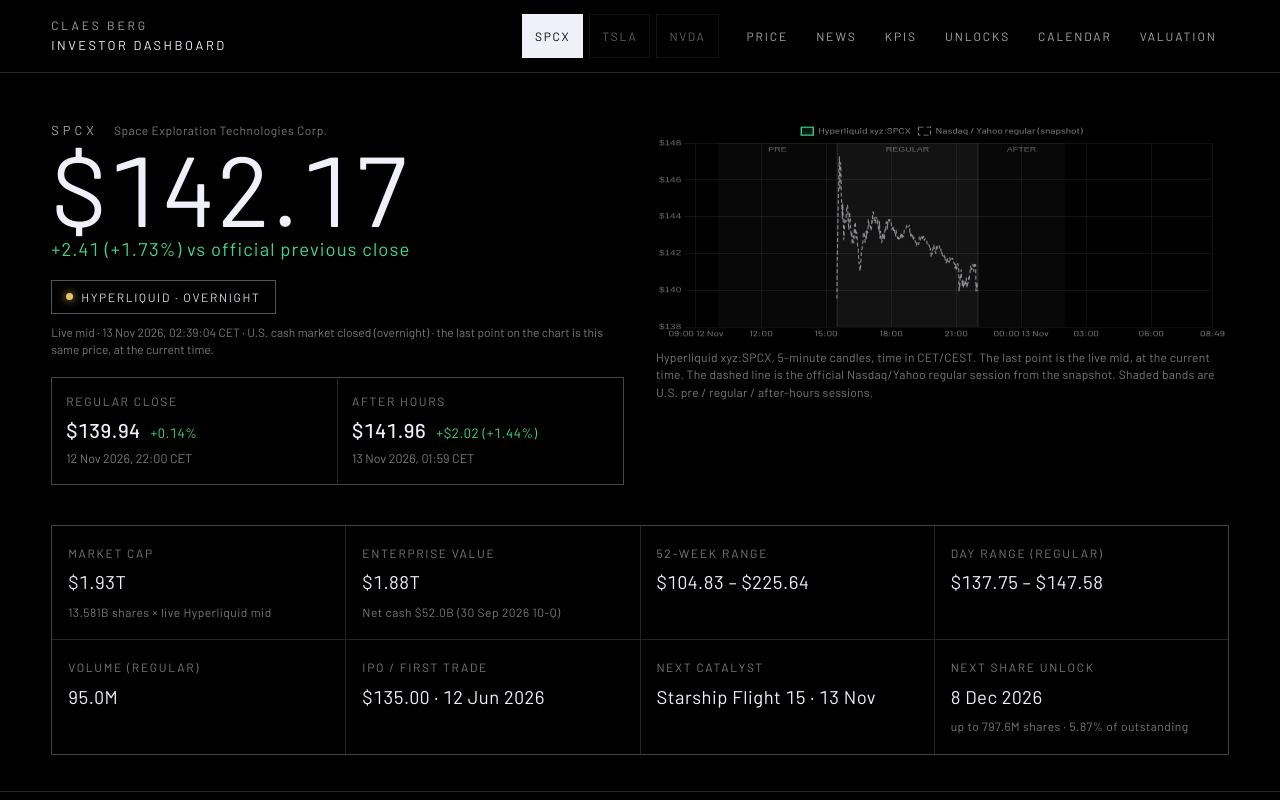
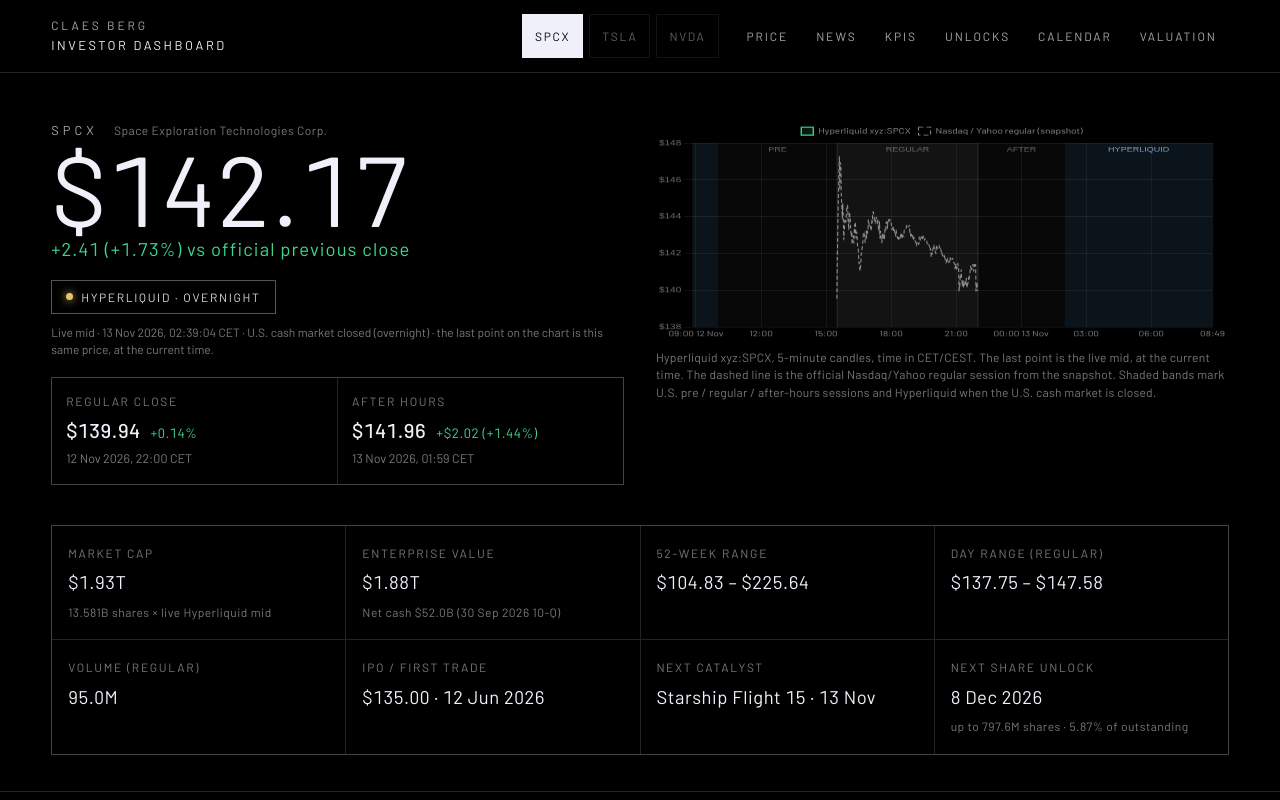
Before and after one commit to claesberg-sketch/investor-dashboard, a plain HTML site: page index.html in a window 1280 px wide. Shown: the top 800 px of the page. Drawn offline with Linux system fonts and the light colour scheme; no server answers.

Commit message:
Label Hyperliquid sessions on the price chart and use a green live dot

```diff
--- a/css/style.css
+++ b/css/style.css
@@ -82,7 +82,9 @@ code,pre{font-family:ui-monospace,SFMono-Regular,Menlo,Consolas,monospace}
   font-size:var(--label);letter-spacing:.14em;text-transform:uppercase;color:var(--fg-90);
   margin-top:16px;line-height:1.35;
 }
+/* Default green = live feed (official last sale or live Hyperliquid). */
 .session-badge .dot{width:7px;height:7px;border-radius:50%;background:var(--up);box-shadow:0 0 8px var(--up)}
+/* Yellow only when the displayed feed is loading, stale, or disconnected. */
 .session-badge.closed .dot{background:var(--warn);box-shadow:0 0 8px var(--warn)}
 .session-badge.fallback .dot{background:var(--warn);box-shadow:0 0 8px var(--warn)}
 .asof{margin-top:10px;font-size:0.75rem;color:var(--fg-50);line-height:1.45}
--- a/index.html
+++ b/index.html
@@ -5,7 +5,7 @@
   <meta name="viewport" content="width=device-width, initial-scale=1, viewport-fit=cover">
   <meta name="description" content="Unofficial personal investor dashboard for SpaceX (Nasdaq: SPCX), built for Claes Berg. Not affiliated with Space Exploration Technologies Corp.">
   <title>SPCX · Investor Dashboard · Claes Berg</title>
-  <link rel="stylesheet" href="css/style.css?v=5fea062-20261113013904">
+  <link rel="stylesheet" href="css/style.css?v=1fc2854-20261113074851">
   <meta name="theme-color" content="#000000">
   <meta name="robots" content="noindex,nofollow">
 </head>
@@ -136,10 +136,10 @@
     </div>
   </footer>
 
-  <script src="js/vendor/chart.umd.min.js?v=5fea062-20261113013904"></script>
-  <script src="js/price.js?v=5fea062-20261113013904"></script>
-  <script src="js/charts.js?v=5fea062-20261113013904"></script>
-  <script src="js/unlocks.js?v=5fea062-20261113013904"></script>
-  <script src="js/app.js?v=5fea062-20261113013904"></script>
+  <script src="js/vendor/chart.umd.min.js?v=1fc2854-20261113074851"></script>
+  <script src="js/price.js?v=1fc2854-20261113074851"></script>
+  <script src="js/charts.js?v=1fc2854-20261113074851"></script>
+  <script src="js/unlocks.js?v=1fc2854-20261113074851"></script>
+  <script src="js/app.js?v=1fc2854-20261113074851"></script>
 </body>
 </html>
--- a/js/price.js
+++ b/js/price.js
@@ -386,6 +386,17 @@
     return hlPx();
   }
 
+  const HL_STALE_MS = 30 * 1000;
+
+  /** True when a client-side Hyperliquid mid (WebSocket or poll) is fresh. */
+  function hlIsLive() {
+    if (hlPx() == null) return false;
+    const a = live.hl && live.hl.asOf;
+    if (!a) return false;
+    const t = a instanceof Date ? a.getTime() : Date.parse(a);
+    return Number.isFinite(t) && (Date.now() - t) < HL_STALE_MS;
+  }
+
   function upsertCandle(c) {
     if (!c || c.t == null) return;
     const row = { t: +c.t, T: +c.T, o: +c.o, c: +c.c, h: +c.h, l: +c.l, v: +c.v, n: +c.n };
@@ -548,14 +559,11 @@
     return pts;
   }
 
-  function cashBands(minX, maxX) {
+  function cashBands(minX, maxX, opts) {
     const bands = [];
-    let open = null; // {kind, from}
+    const includeHl = !!(opts && opts.includeHl);
     const lo = minX - 2 * 3600 * 1000;
     const hi = maxX + 2 * 3600 * 1000;
-    // Sample every minute to catch 9:30 exactly, but skip ahead in a cheap way:
-    // walk 1-minute steps only near possible boundaries by stepping 15m and refining.
-    let lastKey = "";
     function kindAt(ms) {
       return etKind(ms);
     }
@@ -564,21 +572,41 @@
       regular: { color: "rgba(240,240,250,0.08)", label: "REGULAR" },
       after: { color: "rgba(240,240,250,0.03)", label: "AFTER" },
     };
+    if (includeHl) {
+      meta.closed = {
+        color: "rgba(110,190,255,0.10)",
+        label: "HYPERLIQUID",
+        shortLabel: "HL",
+        labelColor: "rgba(160,210,255,0.75)",
+      };
+    }
     const step = 60 * 1000;
     let prev = kindAt(lo);
     let from = lo;
     for (let t = lo + step; t <= hi; t += step) {
       const k = kindAt(t);
       if (k !== prev) {
-        if (prev !== "closed" && meta[prev]) {
-          bands.push({ from: from, to: t, color: meta[prev].color, label: meta[prev].label });
+        if (meta[prev]) {
+          bands.push({
+            from: from, to: t,
+            color: meta[prev].color,
+            label: meta[prev].label,
+            shortLabel: meta[prev].shortLabel,
+            labelColor: meta[prev].labelColor,
+          });
         }
         from = t;
         prev = k;
       }
     }
-    if (prev !== "closed" && meta[prev]) {
-      bands.push({ from: from, to: hi, color: meta[prev].color, label: meta[prev].label });
+    if (meta[prev]) {
+      bands.push({
+        from: from, to: hi,
+        color: meta[prev].color,
+        label: meta[prev].label,
+        shortLabel: meta[prev].shortLabel,
+        labelColor: meta[prev].labelColor,
+      });
     }
     return bands;
   }
@@ -636,11 +664,15 @@
           if (x2 - x1 < 2) continue;
           ctx.fillStyle = band.color;
           ctx.fillRect(x1, chartArea.top, x2 - x1, chartArea.bottom - chartArea.top);
-          ctx.fillStyle = "rgba(240,240,250,0.4)";
-          ctx.font = "500 9px Barlow, sans-serif";
-          ctx.textAlign = "center";
-          ctx.textBaseline = "top";
-          if (x2 - x1 > 44) ctx.fillText(band.label, (x1 + x2) / 2, chartArea.top + 4);
+          const width = x2 - x1;
+          const text = width > 88 ? band.label : (band.shortLabel || band.label);
+          if (width > 36 && text) {
+            ctx.fillStyle = band.labelColor || "rgba(240,240,250,0.4)";
+            ctx.font = "500 9px Barlow, sans-serif";
+            ctx.textAlign = "center";
+            ctx.textBaseline = "top";
+            ctx.fillText(text, (x1 + x2) / 2, chartArea.top + 4);
+          }
         }
         ctx.strokeStyle = "rgba(240,240,250,0.14)";
         ctx.lineWidth = 1;
@@ -726,9 +758,9 @@
     if (caption) {
       caption.textContent = official
         ? "Official U.S. last sale via CNBC, 1-minute bars from the start of today's pre-market, time in CET/CEST. The last point is the live last sale, at the current time. Shaded bands are U.S. pre / regular / after-hours sessions. Real-time, not a 15-minute delayed feed."
-        : "Hyperliquid xyz:SPCX, 5-minute candles, time in CET/CEST. The last point is the live mid, at the current time. The dashed line is the official Nasdaq/Yahoo regular session from the snapshot. Shaded bands are U.S. pre / regular / after-hours sessions.";
+        : "Hyperliquid xyz:SPCX, 5-minute candles, time in CET/CEST. The last point is the live mid, at the current time. The dashed line is the official Nasdaq/Yahoo regular session from the snapshot. Shaded bands mark U.S. pre / regular / after-hours sessions and Hyperliquid when the U.S. cash market is closed.";
     }
-    const bands = cashBands(minX, maxX);
+    const bands = cashBands(minX, maxX, { includeHl: !official });
     const datasets = [];
     if (official) {
       datasets.push({
@@ -865,8 +897,11 @@
       chgEl.className = "chg " + chgClass(delta);
     }
     if (badge && label) {
-      badge.classList.toggle("closed", feedStatus === "closed");
-      badge.classList.toggle("fallback", officialFailed);
+      // Green when a live feed is streaming (official tape or fresh Hyperliquid).
+      // Yellow only when the displayed feed is loading, stale, or disconnected.
+      const feedLive = officialOn || (!officialLoading && hlIsLive());
+      badge.classList.toggle("closed", !feedLive && !officialFailed);
+      badge.classList.toggle("fallback", !feedLive && officialFailed);
       if (officialOn) {
         label.textContent = "CNBC · U.S. last sale · " + session.label + " · live";
       } else if (officialLoading) {
```
